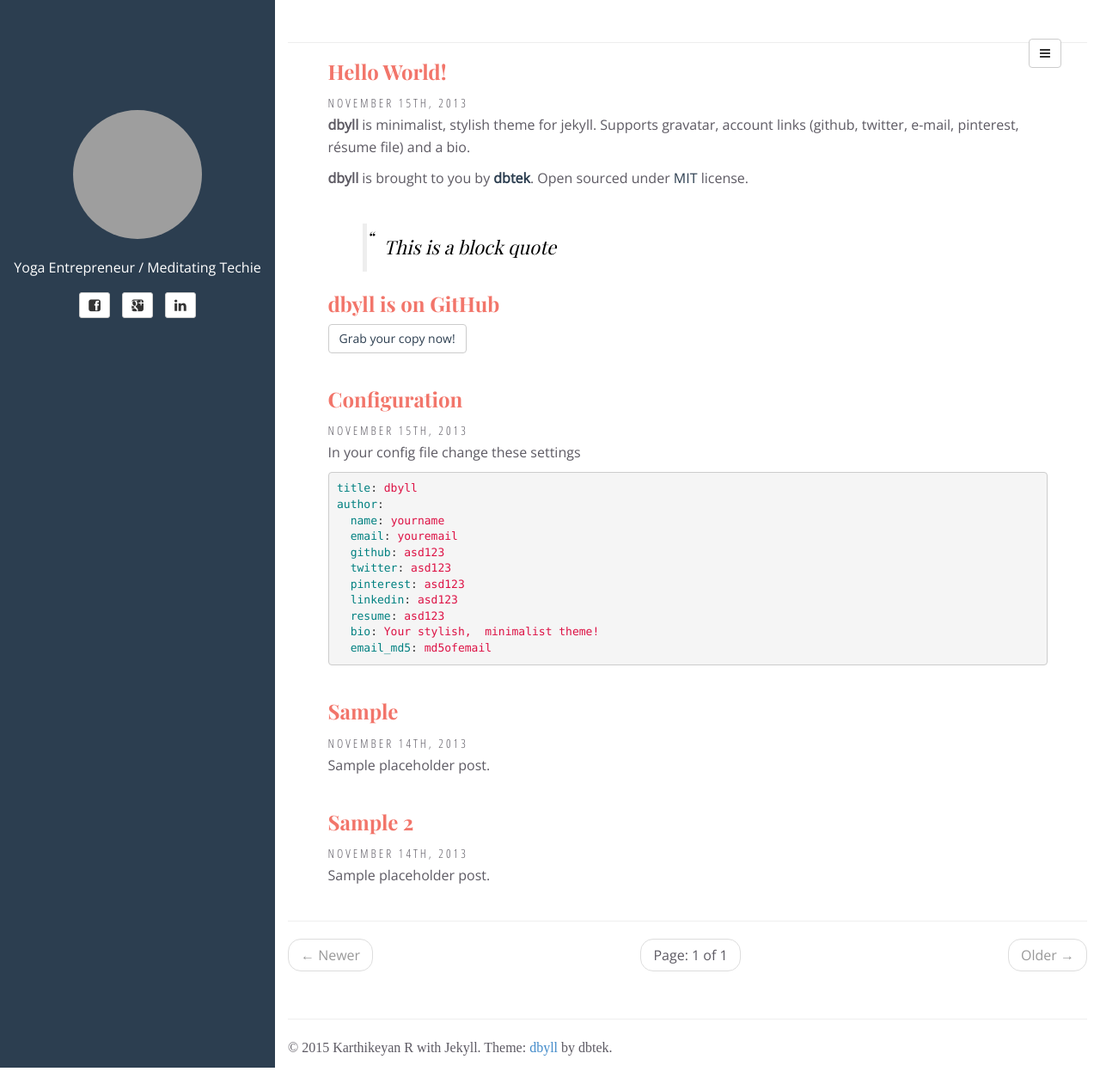
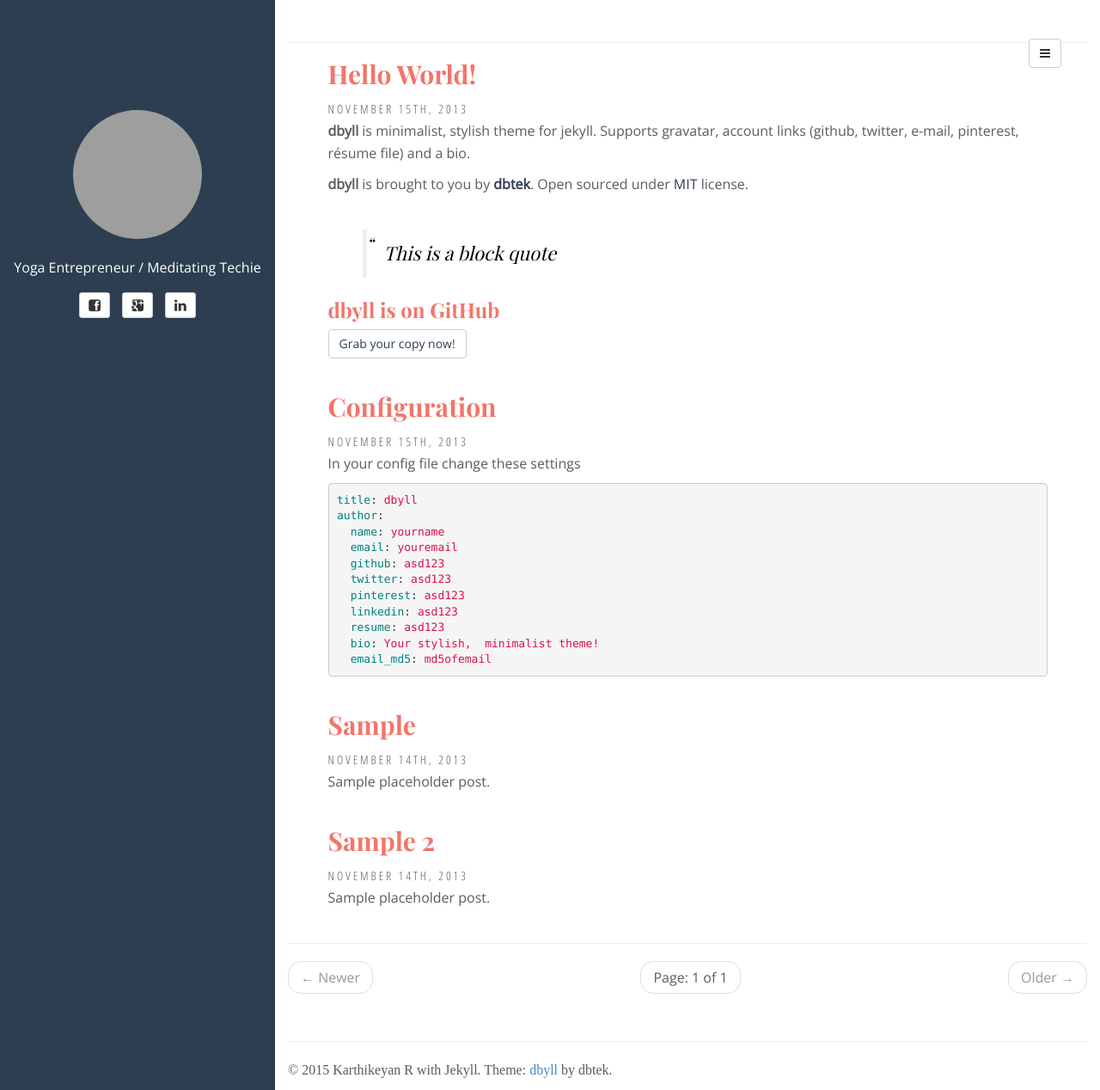
Before and after one commit to ramnathk/krkme, a Jekyll site: the page built from index.html, in a window 1280 px wide and 1268 px high. Shown: the whole window at 86% size. Built offline with Jekyll 4.4.1, drawn with Linux system fonts in a browser that asks for light colours; some web fonts are replaced; the list of posts is cut into pages by our own code; grey boxes are pictures that could not be loaded.

Commit message:
Update style.css

```diff
--- a/assets/css/style.css
+++ b/assets/css/style.css
@@ -119,7 +119,7 @@ h1,h2,h3,h4,h5,h6 { font-family: 'Playfair Display', serif;  font-weight: 700;}
 entry-title, h1 { font-size: 6rem !important; }
 entry-title { text-align: center; }
 h2 { font-size: 3rem;}
-h2 { font-size: 2.4rem;}
+h3 { font-size: 2.4rem;}
 article.home h1,
 article.home h2,
 article.home h3,
```
